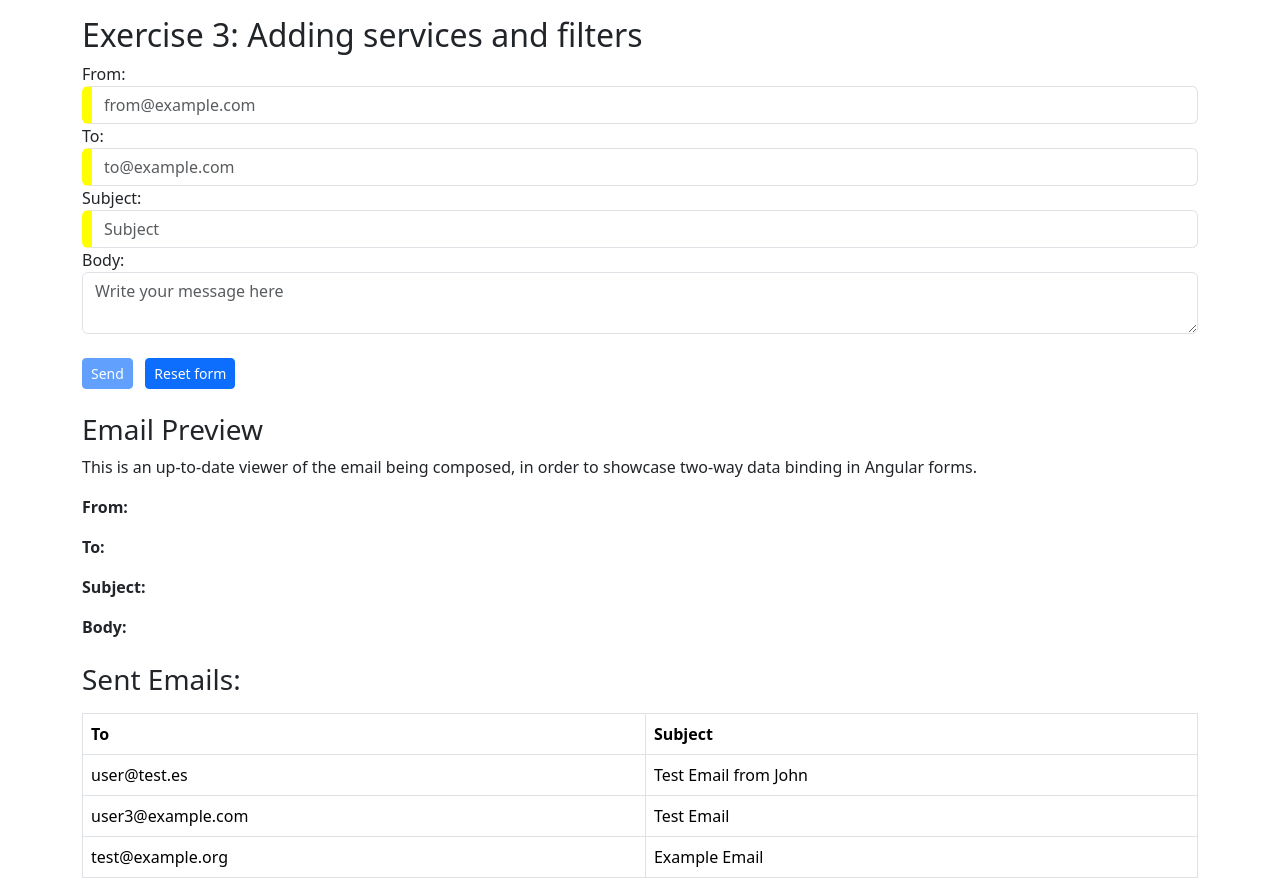
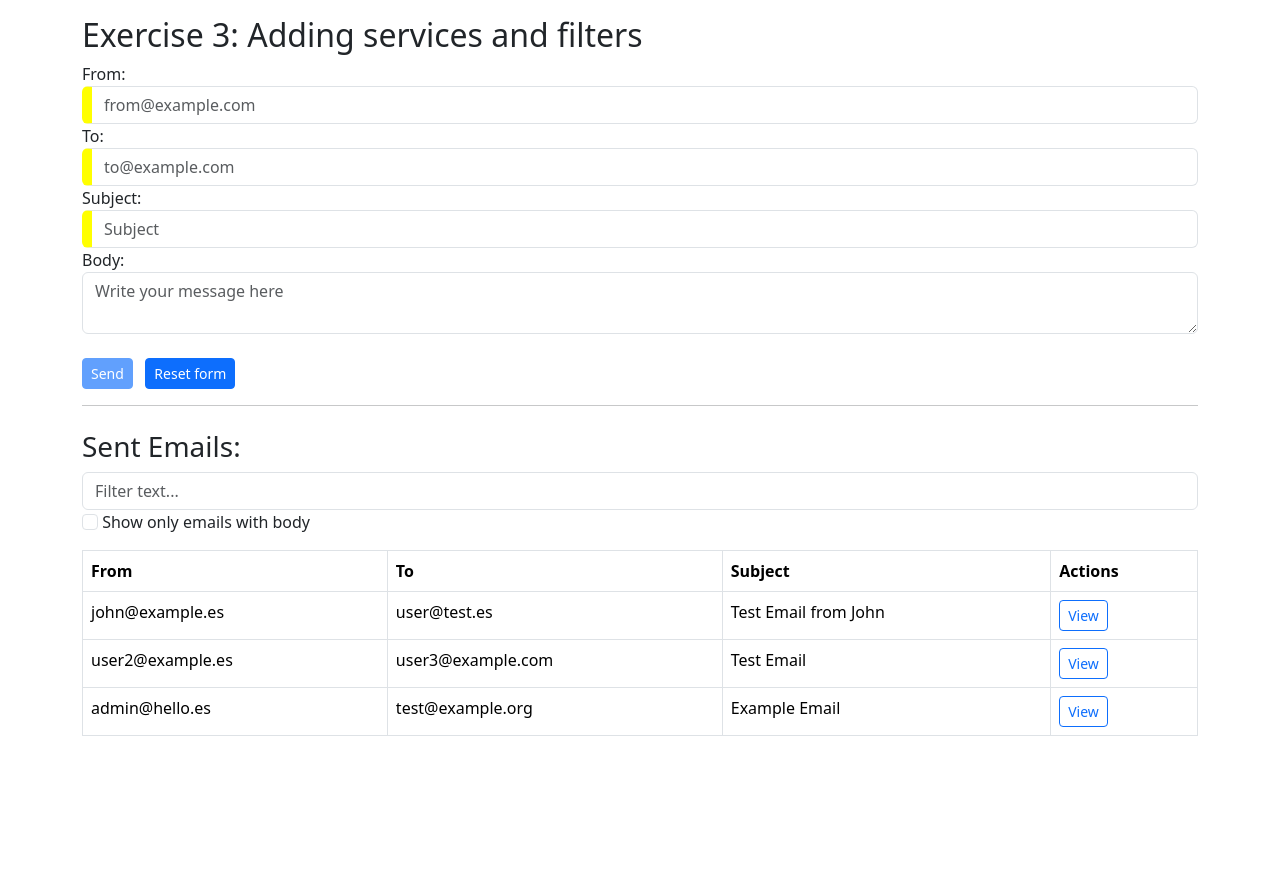
Before and after one commit to ProgrammingOfUserInterfaces/EmailReader, an Angular app: page / in a window 1280 px wide. After the commit the page ends 800 px from the top, so only its background shows below. Built offline with nearby package versions, Linux system fonts and the light colour scheme.

Commit message:
added filters

```diff
--- a/src/app/email-with-service/email-with-service.html
+++ b/src/app/email-with-service/email-with-service.html
@@ -91,30 +91,47 @@
   </div>
 </form>
 
+<hr />
 <div class="mt-4">
-    <h3>Email Preview</h3>
-    <p> This is an up-to-date viewer of the email being composed, in order to showcase two-way data binding in Angular forms.</p>
-    <p><strong>From:</strong> {{ email.from }}</p>
-    <p><strong>To:</strong> {{ email.to }}</p>
-    <p><strong>Subject:</strong> {{ email.subject }}</p>
-    <p><strong>Body:</strong> {{ email.body }}</p>
+  <h3>Sent Emails:</h3>
+
+  <!-- Filter controls -->
+  <div class="form-inline mb-2">
+    <input class="form-control mr-2" type="text" placeholder="Filter text..." [(ngModel)]="filterText" name="filterText" />
+    <label class="form-check-label ml-2">
+      <input class="form-check-input" type="checkbox" [(ngModel)]="onlyWithBody" name="onlyWithBody" />
+      Show only emails with body
+    </label>
   </div>
 
-<div class="mt-4">
-    <h3>Sent Emails:</h3>
-    <div *ngIf="sentEmails.length === 0" class="alert alert-info">The list of emails is empty.</div>
-    <table *ngIf="sentEmails.length > 0" class="table table-bordered mt-3">
+  <div *ngIf="(sentEmails | filterText:filterText | filterBody:onlyWithBody).length === 0" class="alert alert-info">No emails match the current filters.</div>
+
+  <table *ngIf="(sentEmails | filterText:filterText | filterBody:onlyWithBody).length > 0" class="table table-bordered mt-3">
     <thead>
       <tr>
+        <th>From</th>
         <th>To</th>
         <th>Subject</th>
+        <th>Actions</th>
       </tr>
     </thead>
     <tbody>
-        <tr *ngFor="let mail of sentEmails">
+      <tr *ngFor="let mail of sentEmails | filterText:filterText | filterBody:onlyWithBody">
+        <td>{{ mail.from }}</td>
         <td>{{ mail.to }}</td>
         <td>{{ mail.subject }}</td>
+        <td><button class="btn btn-sm btn-outline-primary" (click)="viewEmail(mail)">View</button></td>
       </tr>
     </tbody>
   </table>
 </div>
+
+<!-- Selected email detail -->
+<div class="mt-4" *ngIf="selectedEmail as sel">
+  <h3>Selected Email Detail</h3>
+  <p><strong>From:</strong> {{ sel.from }}</p>
+  <p><strong>To:</strong> {{ sel.to }}</p>
+  <p><strong>Subject:</strong> {{ sel.subject }}</p>
+  <p><strong>Body:</strong> {{ sel.body || '(no body)' }}</p>
+  <button class="btn btn-secondary btn-sm" (click)="clearSelected()">Close</button>
+</div>
--- a/src/app/email-with-service/email-with-service.ts
+++ b/src/app/email-with-service/email-with-service.ts
@@ -4,11 +4,13 @@ import { FormsModule } from '@angular/forms';
 import { CommonModule } from '@angular/common';
 import { Highlight } from '../directives/highlight';
 import { EmailService } from '../services/email-service';
+import { FilterTextPipe } from '../pipes/filter-text.pipe';
+import { FilterBodyPipe } from '../pipes/filter-body.pipe';
 
 @Component({
   selector: 'app-email-with-service',
   standalone: true,
-  imports: [CommonModule, FormsModule, Highlight],
+  imports: [CommonModule, FormsModule, Highlight, FilterTextPipe, FilterBodyPipe],
   templateUrl: './email-with-service.html',
   styleUrl: './email-with-service.css'
 })
@@ -16,6 +18,9 @@ export class EmailWithService implements OnInit {
   email: Email = { from: '', to: '', subject: '', body: '' };
   lastSubmittedEmail: Email | null = null;
   sentEmails: Email[] = [];
+  filterText = '';
+  onlyWithBody = false;
+  selectedEmail: Email | null = null;
   @ViewChild('emailForm') emailForm: any;
 
   constructor(private emailService: EmailService) {}
@@ -30,18 +35,17 @@ export class EmailWithService implements OnInit {
     console.log(this.email);
     window.alert('"The email [' + this.email.subject + '] has been sent to [' + this.email.to + ']"');
 
-    // delegate storage to the service
-    this.emailService.addEmail({
-      from: this.email.from,
-      to: this.email.to,
-      subject: this.email.subject,
-      body: this.email.body,
-    });
+    this.emailService.addEmail({ ...this.email });
+    this.sentEmails = this.emailService.getEmails();
+    this.clear();
+  }
 
-    // refresh local list reference (array instance stays same but ensure sync)
-    this.sentEmails = this.emailService.getEmails();
+  viewEmail(email: Email): void {
+    this.selectedEmail = email;
+  }
 
-    this.clear();
+  clearSelected(): void {
+    this.selectedEmail = null;
   }
 
   clear(): void {
--- /dev/null
+++ b/src/app/pipes/filter-body.pipe.ts
@@ -0,0 +1,14 @@
+import { Pipe, PipeTransform } from '@angular/core';
+import { Email } from '../interfaces/email';
+
+@Pipe({
+  name: 'filterBody',
+  standalone: true
+})
+export class FilterBodyPipe implements PipeTransform {
+  transform(emails: Email[] | null | undefined, requireBody: boolean): Email[] {
+    if (!emails) return [];
+    if (!requireBody) return emails;
+    return emails.filter(e => !!(e.body && e.body.trim().length));
+  }
+}
--- /dev/null
+++ b/src/app/pipes/filter-text.pipe.ts
@@ -0,0 +1,20 @@
+import { Pipe, PipeTransform } from '@angular/core';
+import { Email } from '../interfaces/email';
+
+@Pipe({
+  name: 'filterText',
+  standalone: true
+})
+export class FilterTextPipe implements PipeTransform {
+  transform(emails: Email[] | null | undefined, text: string | null | undefined): Email[] {
+    if (!emails) return [];
+    if (!text) return emails;
+    const t = text.toLowerCase();
+    return emails.filter(e =>
+      e.from.toLowerCase().includes(t) ||
+      e.to.toLowerCase().includes(t) ||
+      e.subject.toLowerCase().includes(t) ||
+      (e.body && e.body.toLowerCase().includes(t))
+    );
+  }
+}
```
Lines whose indentation alone changed are shown as unchanged.
